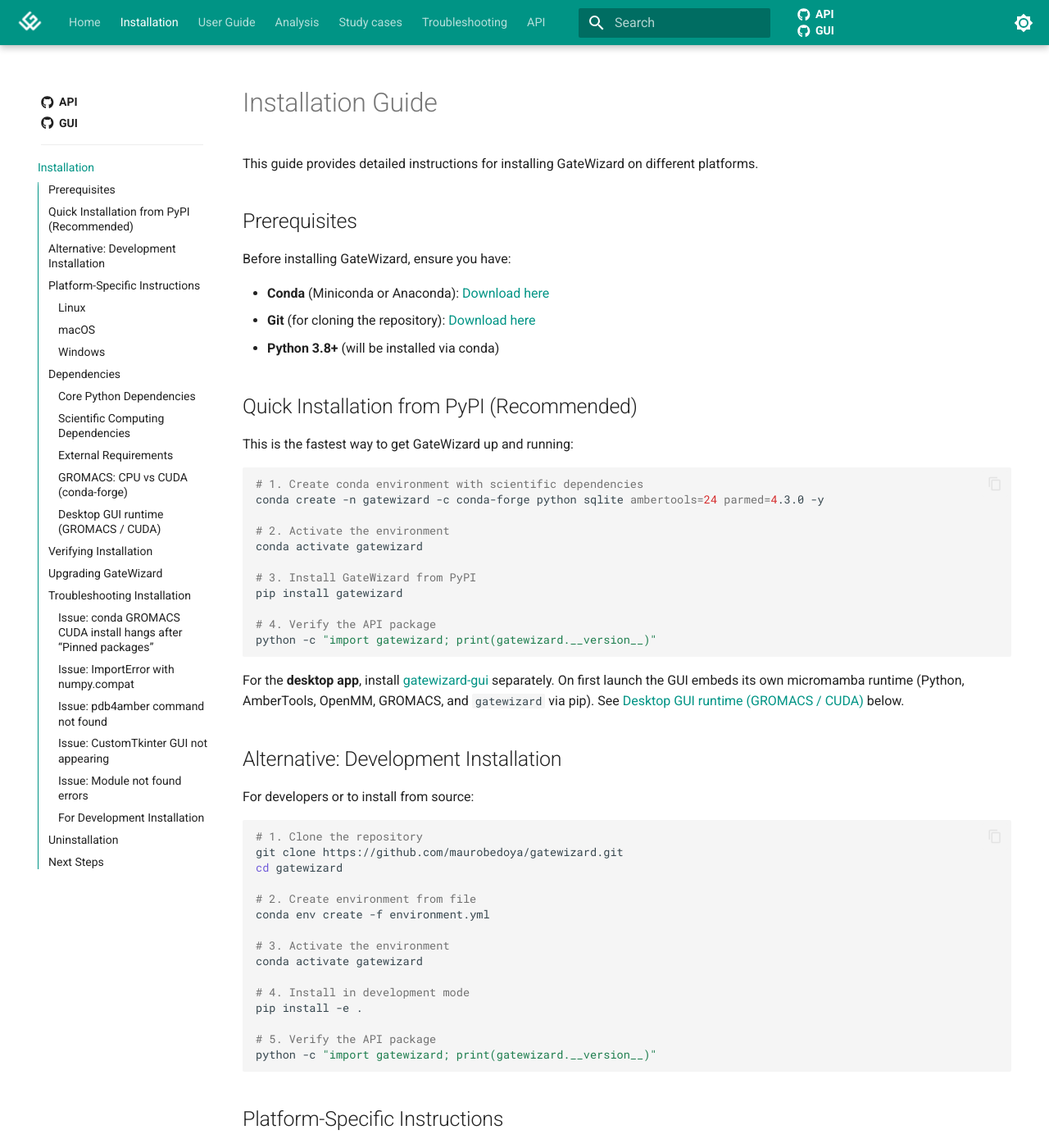
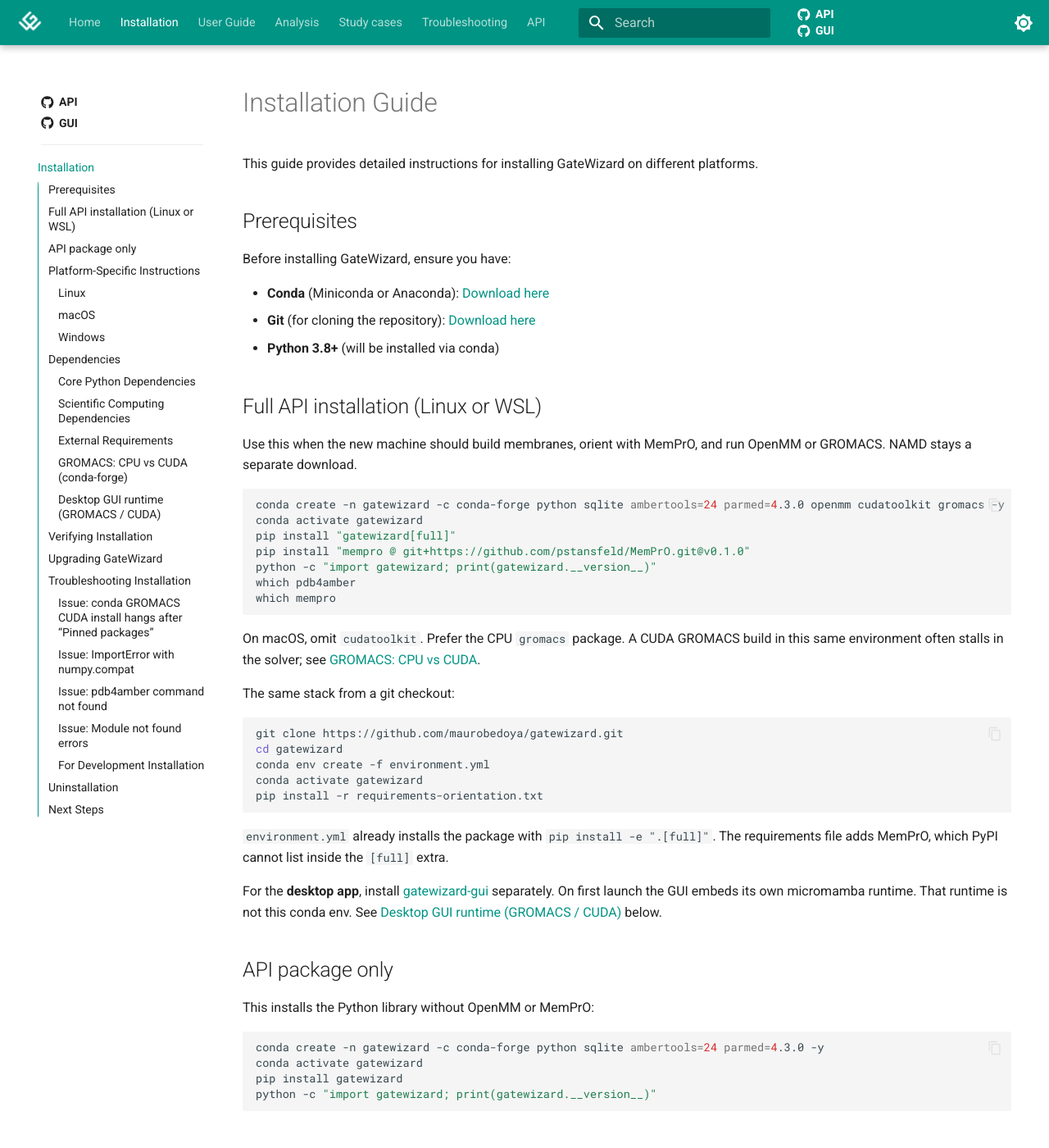
Before and after one commit to maurobedoya/gatewizard, an MkDocs documentation site: the page built from docs/installation.md, in a window 1280 px wide and 1400 px high. Shown: the whole window at 82% size. Built offline with MkDocs 1.6.1 and Material for MkDocs 9.7.7, drawn with Linux system fonts in a browser that asks for light colours; comment, search, counter and statistics services are not loaded; the version menu is left out; some of the changed text lies outside the part shown.

Commit message:
docs: describe the full API install on a new computer
The README and the installation page now agree on one full setup: AmberTools, ParmEd, OpenMM, the CUDA toolkit, CPU GROMACS, gatewizard[full], and MemPrO. A git checkout uses environment.yml and then requirements-orientation.txt, because MemPrO cannot be listed inside the pip extra.

````diff
--- a/docs/installation.md
+++ b/docs/installation.md
@@ -10,45 +10,44 @@
 - **Git** (for cloning the repository): [Download here](https://git-scm.com/downloads)
 - **Python 3.8+** (will be installed via conda)
 
-## Quick Installation from PyPI (Recommended)
+## Full API installation (Linux or WSL)
 
-This is the fastest way to get GateWizard up and running:
+Use this when the new machine should build membranes, orient with MemPrO, and run OpenMM or GROMACS. NAMD stays a separate download.
 
 ```bash
-# 1. Create conda environment with scientific dependencies
-conda create -n gatewizard -c conda-forge python sqlite ambertools=24 parmed=4.3.0 -y
-
-# 2. Activate the environment
+conda create -n gatewizard -c conda-forge python sqlite ambertools=24 parmed=4.3.0 openmm cudatoolkit gromacs -y
 conda activate gatewizard
-
-# 3. Install GateWizard from PyPI
-pip install gatewizard
-
-# 4. Verify the API package
+pip install "gatewizard[full]"
+pip install "mempro @ git+https://github.com/pstansfeld/MemPrO.git@v0.1.0"
 python -c "import gatewizard; print(gatewizard.__version__)"
+which pdb4amber
+which mempro
 ```
 
-For the **desktop app**, install [gatewizard-gui](https://github.com/franciscoadasme/gatewizard-gui/releases) separately. On first launch the GUI embeds its own micromamba runtime (Python, AmberTools, OpenMM, GROMACS, and `gatewizard` via pip). See [Desktop GUI runtime (GROMACS / CUDA)](#desktop-gui-runtime-gromacs-cuda) below.
+On macOS, omit `cudatoolkit`. Prefer the CPU `gromacs` package. A CUDA GROMACS build in this same environment often stalls in the solver; see [GROMACS: CPU vs CUDA](#gromacs-cpu-vs-cuda-conda-forge).
 
-## Alternative: Development Installation
-
-For developers or to install from source:
+The same stack from a git checkout:
 
 ```bash
-# 1. Clone the repository
 git clone https://github.com/maurobedoya/gatewizard.git
 cd gatewizard
+conda env create -f environment.yml
+conda activate gatewizard
+pip install -r requirements-orientation.txt
+```
 
-# 2. Create environment from file
-conda env create -f environment.yml
+`environment.yml` already installs the package with `pip install -e ".[full]"`. The requirements file adds MemPrO, which PyPI cannot list inside the `[full]` extra.
 
-# 3. Activate the environment
+For the **desktop app**, install [gatewizard-gui](https://github.com/franciscoadasme/gatewizard-gui/releases) separately. On first launch the GUI embeds its own micromamba runtime. That runtime is not this conda env. See [Desktop GUI runtime (GROMACS / CUDA)](#desktop-gui-runtime-gromacs-cuda) below.
+
+## API package only
+
+This installs the Python library without OpenMM or MemPrO:
+
+```bash
+conda create -n gatewizard -c conda-forge python sqlite ambertools=24 parmed=4.3.0 -y
 conda activate gatewizard
-
-# 4. Install in development mode
-pip install -e .
-
-# 5. Verify the API package
+pip install gatewizard
 python -c "import gatewizard; print(gatewizard.__version__)"
 ```
 
@@ -109,15 +108,20 @@
 
 ### Core Python Dependencies
 
-Automatically installed via pip:
+Installed by `pip install gatewizard`:
 
 - **Python** ≥ 3.8
-- **CustomTkinter** ≥ 5.0.0 - Modern GUI framework
-- **NumPy** ≥ 1.21.0 - Numerical computing
-- **Matplotlib** ≥ 3.5.0 - Plotting and visualization
-- **MDAnalysis** ≥ 2.0.0 - Molecular analysis toolkit
-- **Propka** ≥ 3.2.0 - pKa calculations
-- **RDKit** ≥ 2023.3.1 - Ligand 2D structure visualization
+- **NumPy** ≥ 1.21.0
+- **Matplotlib** ≥ 3.5.0
+- **MDAnalysis** ≥ 2.0.0
+- **lipyphilic** ≥ 0.12.0
+- **freud-analysis** ≥ 2.5.0
+- **Propka** ≥ 3.2.0
+- **RDKit** ≥ 2023.3.1
+- **gemmi** ≥ 0.6.5
+- **psique** ≥ 1.2.1
+
+`pip install "gatewizard[full]"` also installs ParmEd and OpenMM. MemPrO is a separate pip line (`requirements-orientation.txt` or the GitHub tag `v0.1.0`). AmberTools, the conda ParmEd build, OpenMM’s CUDA toolkit, and CPU GROMACS come from conda, not from that pip extra.
 
 ### Scientific Computing Dependencies
 
@@ -182,9 +186,9 @@
 python --version  # Should be 3.8+
 
 # Check key dependencies
-python -c "import customtkinter; print('CustomTkinter:', customtkinter.__version__)"
 python -c "import MDAnalysis; print('MDAnalysis:', MDAnalysis.__version__)"
 python -c "import parmed; print('ParmEd:', parmed.__version__)"
+python -c "import openmm; print([openmm.Platform.getPlatform(i).getName() for i in range(openmm.Platform.getNumPlatforms())])"
 
 # Check AmberTools
 which pdb4amber  # Should show path in conda environment
@@ -259,22 +263,6 @@
 conda install -c conda-forge ambertools=24
 ```
 
-### Issue: CustomTkinter GUI not appearing
-
-**Cause:** Display configuration or tkinter missing.
-
-**Solution:**
-```bash
-# On Linux
-sudo apt-get install python3-tk
-
-# Reinstall CustomTkinter
-pip install --force-reinstall customtkinter
-
-# Check display
-echo $DISPLAY  # Should show something like :0 or localhost:10.0
-```
-
 ### Issue: Module not found errors
 
 **Cause:** Installation incomplete or wrong environment.
@@ -284,9 +272,10 @@
 # Ensure you're in the correct environment
 conda activate gatewizard
 
-# Reinstall in development mode
+# Reinstall the API
 cd /path/to/gatewizard
-pip install -e . --force-reinstall
+pip install -e ".[full]" --force-reinstall
+pip install -r requirements-orientation.txt
 ```
 
 **Tip:** GateWizard follows [semantic versioning](https://semver.org/). Check the [releases page](https://github.com/maurobedoya/gatewizard/releases) for changelog and new features.
@@ -304,7 +293,8 @@
 conda env update -f environment.yml
 
 # Reinstall
-pip install -e . --force-reinstall
+pip install -e ".[full]" --force-reinstall
+pip install -r requirements-orientation.txt
 
 # Re-verify import
 python -c "import gatewizard; print(gatewizard.__version__)"
````
Also changed, not shown: CHANGELOG.md (+1 -0 lines), README.md (+11 -3 lines).
